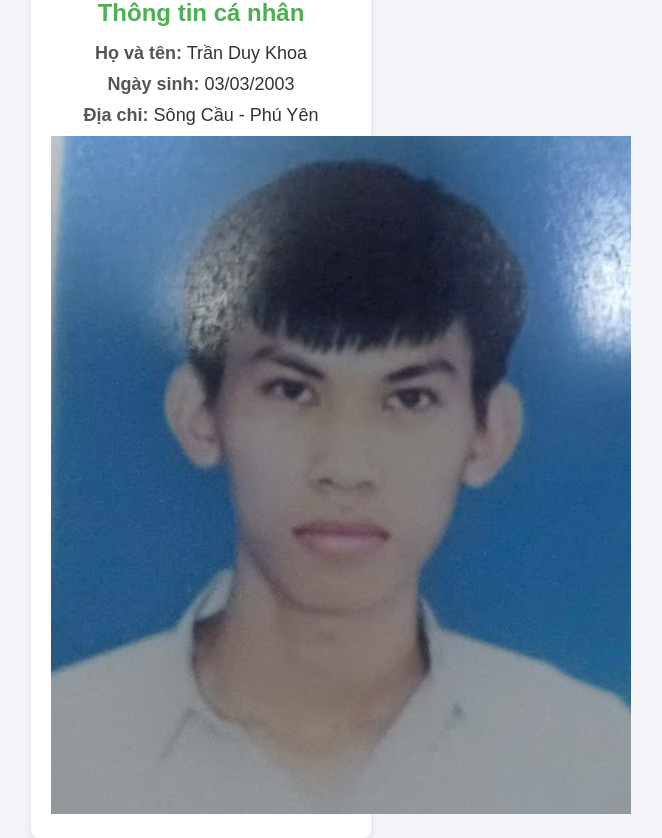
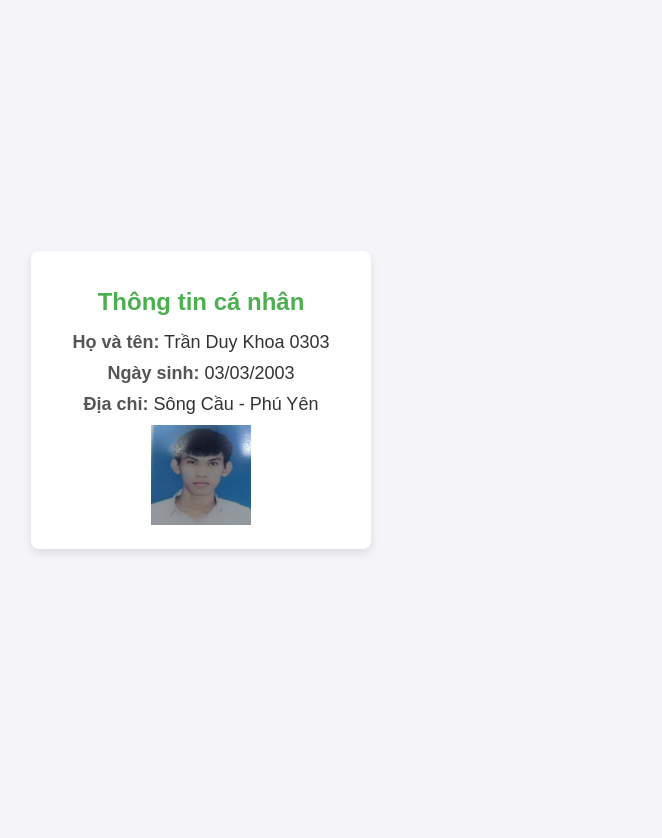
Before and after one commit to DuyKhoa03/DuyKhoa03.github.io, a plain HTML site: page index.html in a window 1280 px wide. Shown: the whole page, without its empty margins (439-1101 px from the left). After the commit the page ends 800 px from the top, so only its background shows below. Drawn offline with Linux system fonts and the light colour scheme.

Commit message:
update img file

```diff
--- a/index.html
+++ b/index.html
@@ -9,11 +9,11 @@
 <body>
     <div class="container">
         <h1>Thông tin cá nhân</h1>
-        <p><strong>Họ và tên:</strong> Trần Duy Khoa</p>
+        <p><strong>Họ và tên:</strong> Trần Duy Khoa 0303</p>
         <p><strong>Ngày sinh:</strong> 03/03/2003</p>
         <p><strong>Địa chỉ:</strong> Sông Cầu - Phú Yên</p>
         <div class="avatar">
-            <img src="anh.jpg" alt="Ảnh cá nhân">
+            <img src="anh.jpg" alt="Ảnh cá nhân" style="height: 100px;width: 100px;">
     </div>
 </body>
 </html>
```
